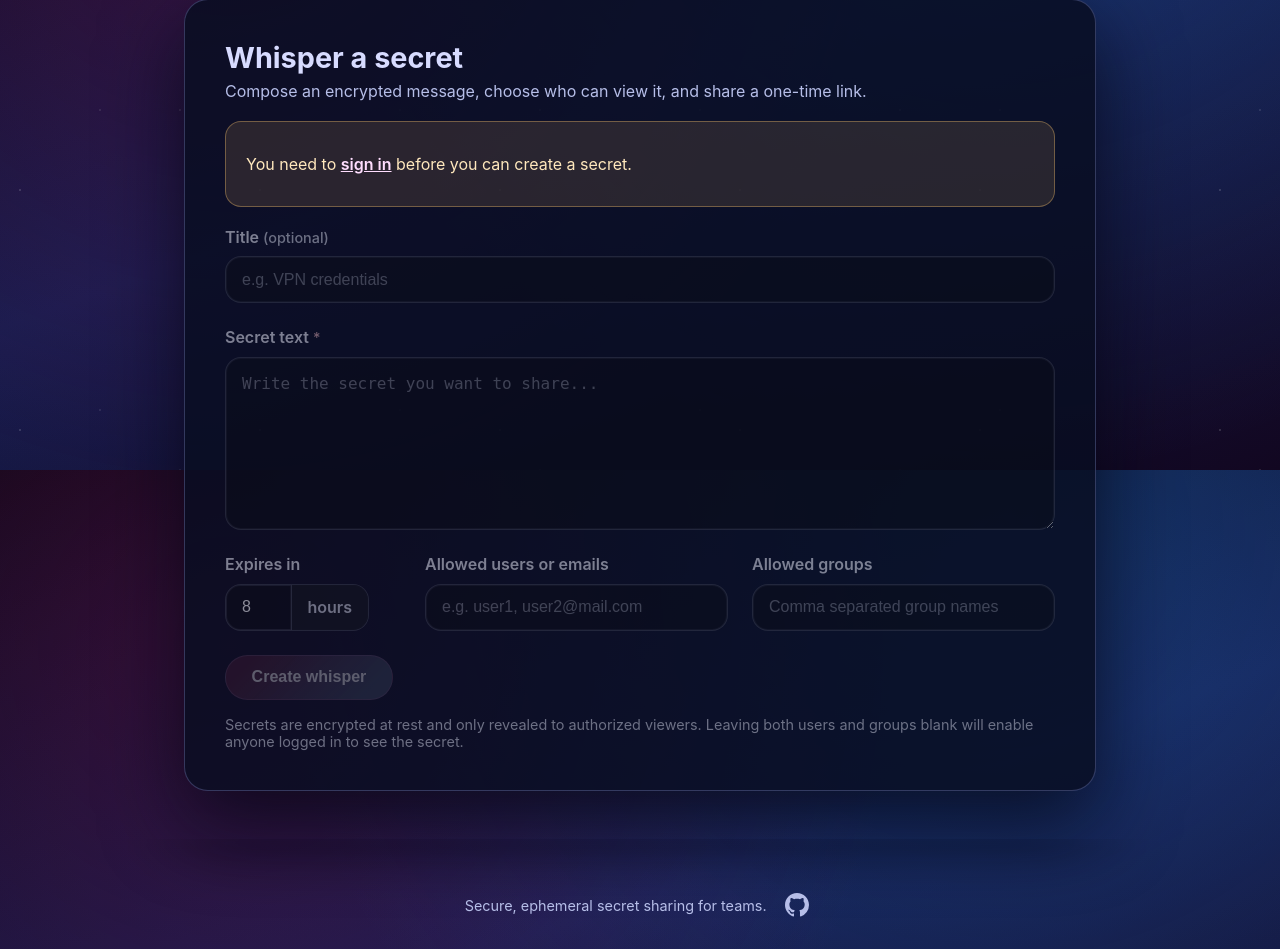
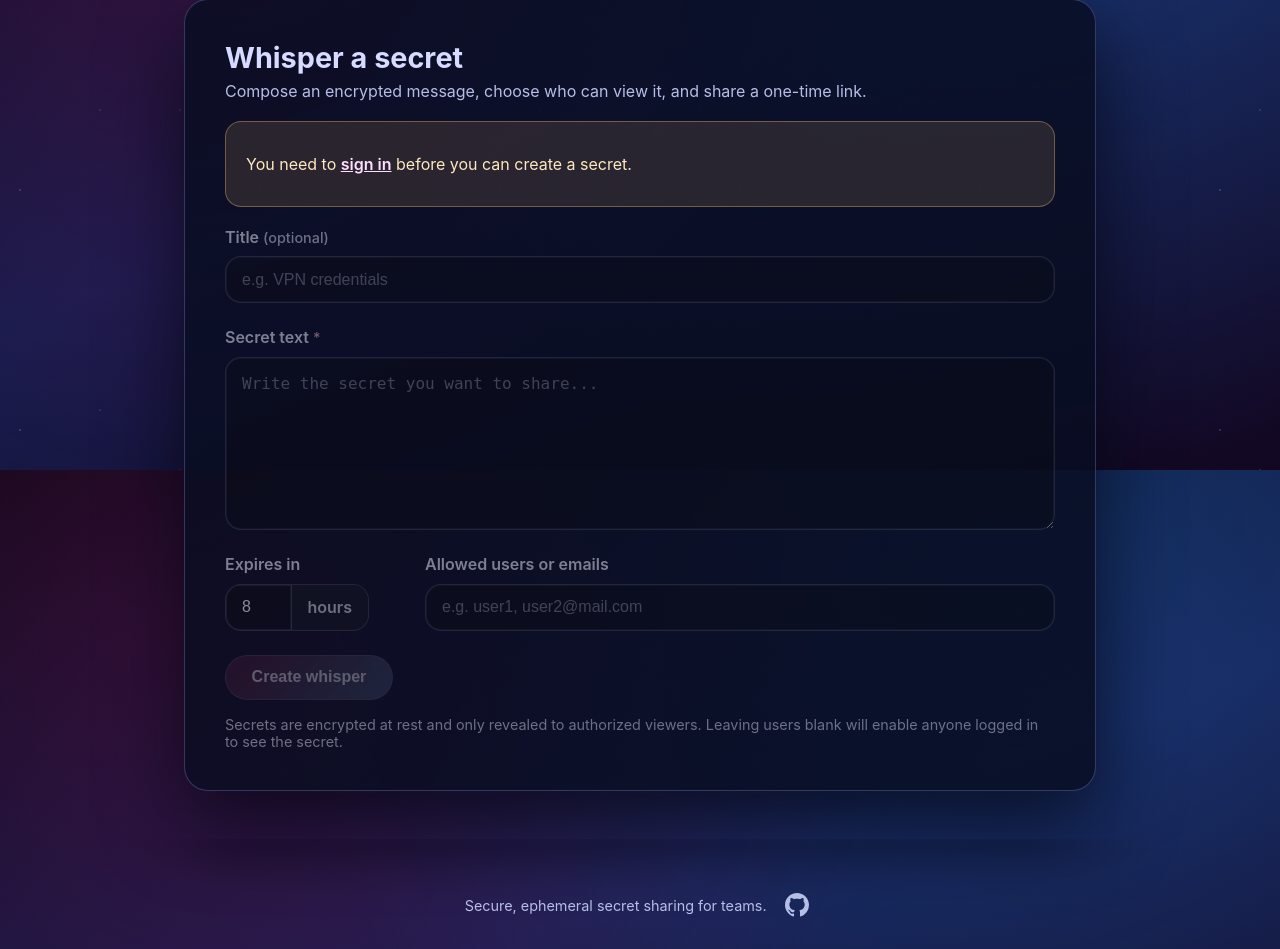
Before and after one commit to pllopis/whispers, a FastAPI app: page / in a window 1280 px wide. Shown: the part 330-1279 px from the top of the page. Run offline with FastAPI, Linux system fonts and the light colour scheme.

Commit message:
feat: support hiding allowed groups field

```diff
--- a/app/config.py
+++ b/app/config.py
@@ -8,6 +8,7 @@ class Settings(BaseModel):
     oidc_redirect_uri: str = os.getenv("OIDC_REDIRECT_URI", "http://localhost:8080/callback")
     oidc_scopes: str = os.getenv("OIDC_SCOPES", "openid profile email groups")
     groups_claim: str = os.getenv("GROUPS_CLAIM", "groups")
+    disable_groups: bool = os.getenv("DISABLE_GROUPS", "false")
 
     session_secret: str = os.getenv("SESSION_SECRET", "change-me-session-secret")
     fernet_key: str = os.getenv("FERNET_KEY", "")
--- a/app/main.py
+++ b/app/main.py
@@ -132,6 +132,7 @@ async def home(request: Request):
         {
             "request": request,
             "user": user,
+            "disable_groups": settings.disable_groups,
         },
     )
 
--- a/app/static/styles.css
+++ b/app/static/styles.css
@@ -258,6 +258,10 @@ body::before {
     .form-grid {
         grid-template-columns: minmax(0, 11rem) repeat(2, minmax(0, 1fr));
         align-items: end;
+    }
+
+    .form-grid.no-groups {
+        grid-template-columns: minmax(0, 11rem) minmax(0, 1fr);
     }
 
     .form-grid .expires-field {
--- a/app/templates/home.html
+++ b/app/templates/home.html
@@ -25,7 +25,7 @@
                 <label for="content">Secret text <span class="hint required">*</span></label>
                 <textarea id="content" name="content" rows="6" required placeholder="Write the secret you want to share..."></textarea>
             </div>
-            <div class="form-grid">
+            <div class="form-grid{% if disable_groups %} no-groups{% endif %}">
                 <div class="form-group expires-field">
                     <label for="expires_in_hours">Expires in</label>
                     <div class="input-with-suffix">
@@ -37,14 +37,23 @@
                     <label for="allowed_users">Allowed users or emails</label>
                     <input id="allowed_users" name="allowed_users" placeholder="e.g. user1, user2@mail.com" />
                 </div>
+                {% if not disable_groups %}
                 <div class="form-group">
                     <label for="allowed_groups">Allowed groups</label>
                     <input id="allowed_groups" name="allowed_groups" placeholder="Comma separated group names" />
                 </div>
+                {% endif %}
             </div>
             <div class="form-actions">
                 <button type="submit" class="btn primary" {% if not user %}disabled{% endif %}>Create whisper</button>
-                <p class="disclaimer">Secrets are encrypted at rest and only revealed to authorized viewers.  Leaving both users and groups blank will enable anyone logged in to see the secret.</p>
+                <p class="disclaimer">
+                    Secrets are encrypted at rest and only revealed to authorized viewers.
+                    {% if disable_groups %}
+                    Leaving users blank will enable anyone logged in to see the secret.
+                    {% else %}
+                    Leaving both users and groups blank will enable anyone logged in to see the secret.
+                    {% endif %}
+                </p>
             </div>
         </fieldset>
     </form>
--- a/docker-compose.yaml
+++ b/docker-compose.yaml
@@ -22,6 +22,7 @@ services:
       OIDC_SCOPES: ${OIDC_SCOPES:-openid profile email}
       DATABASE_URL: ${DATABASE_URL:-sqlite:////data/whispers.db}
       GROUPS_CLAIM: ${GROUPS_CLAIM:-groups}
+      DISABLE_GROUPS: ${DISABLE_GROUPS:-false}
     volumes:
       - whispers_data:/data
     healthcheck:
--- a/helm/whispers/templates/configmap.yaml
+++ b/helm/whispers/templates/configmap.yaml
@@ -8,6 +8,7 @@ data:
   OIDC_REDIRECT_URI: {{ .Values.env.OIDC_REDIRECT_URI | quote }}
   OIDC_SCOPES: {{ .Values.env.OIDC_SCOPES | quote }}
   GROUPS_CLAIM: {{ .Values.env.GROUPS_CLAIM | quote }}
+  DISABLE_GROUPS: {{ .Values.env.DISABLE_GROUPS | quote }}
   BASE_URL: {{ .Values.env.BASE_URL | quote }}
   PURGE_INTERVAL_SECONDS: {{ .Values.env.PURGE_INTERVAL_SECONDS | quote }}
   {{- if .Values.postgresql.enabled }}
--- a/helm/whispers/values.yaml
+++ b/helm/whispers/values.yaml
@@ -30,6 +30,7 @@ env:
   OIDC_REDIRECT_URI: "http://localhost:8080/callback"
   OIDC_SCOPES: "openid profile email groups offline_access"
   GROUPS_CLAIM: "groups"
+  DISABLE_GROUPS: "false"
   BASE_URL: "http://localhost:8080"
   DATABASE_URL: ""  # auto-filled when postgresql.enabled or sqlite.enabled
   PURGE_INTERVAL_SECONDS: 3600
```
Also changed, not shown: README.md.
